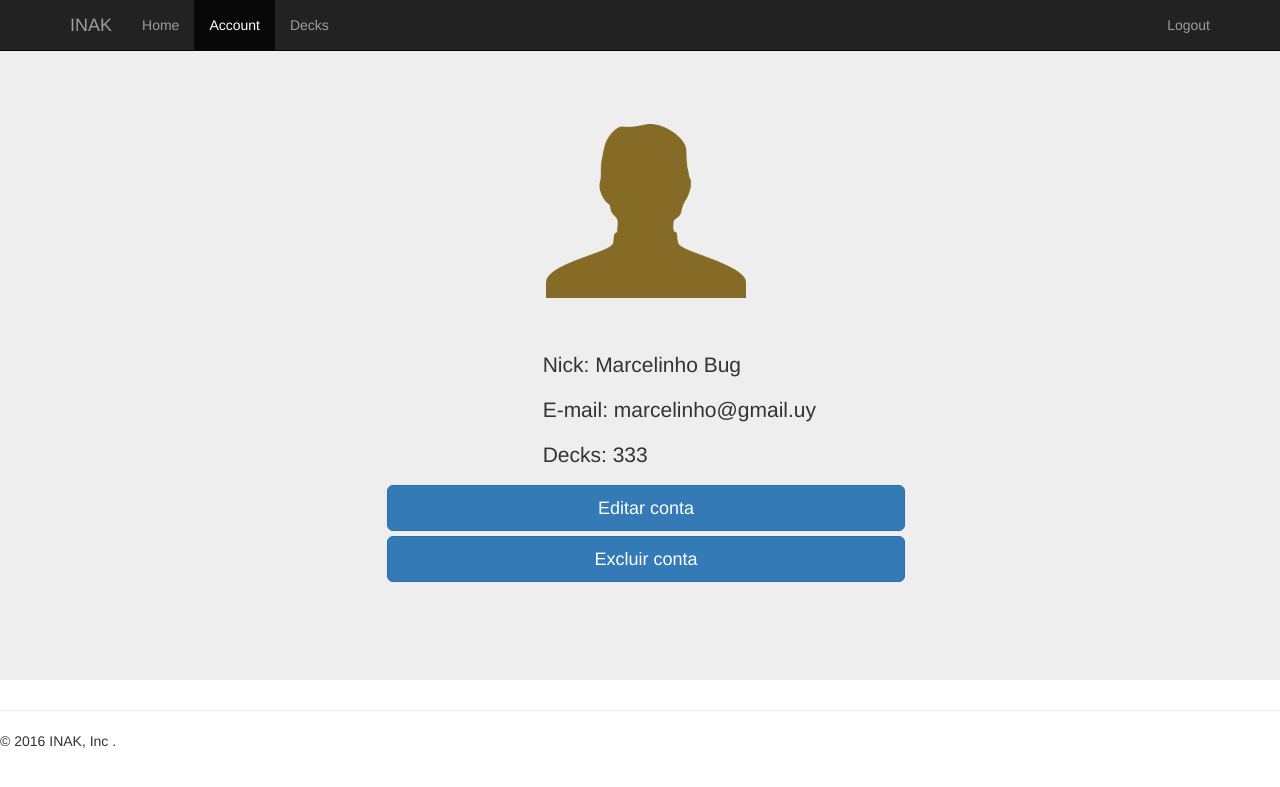
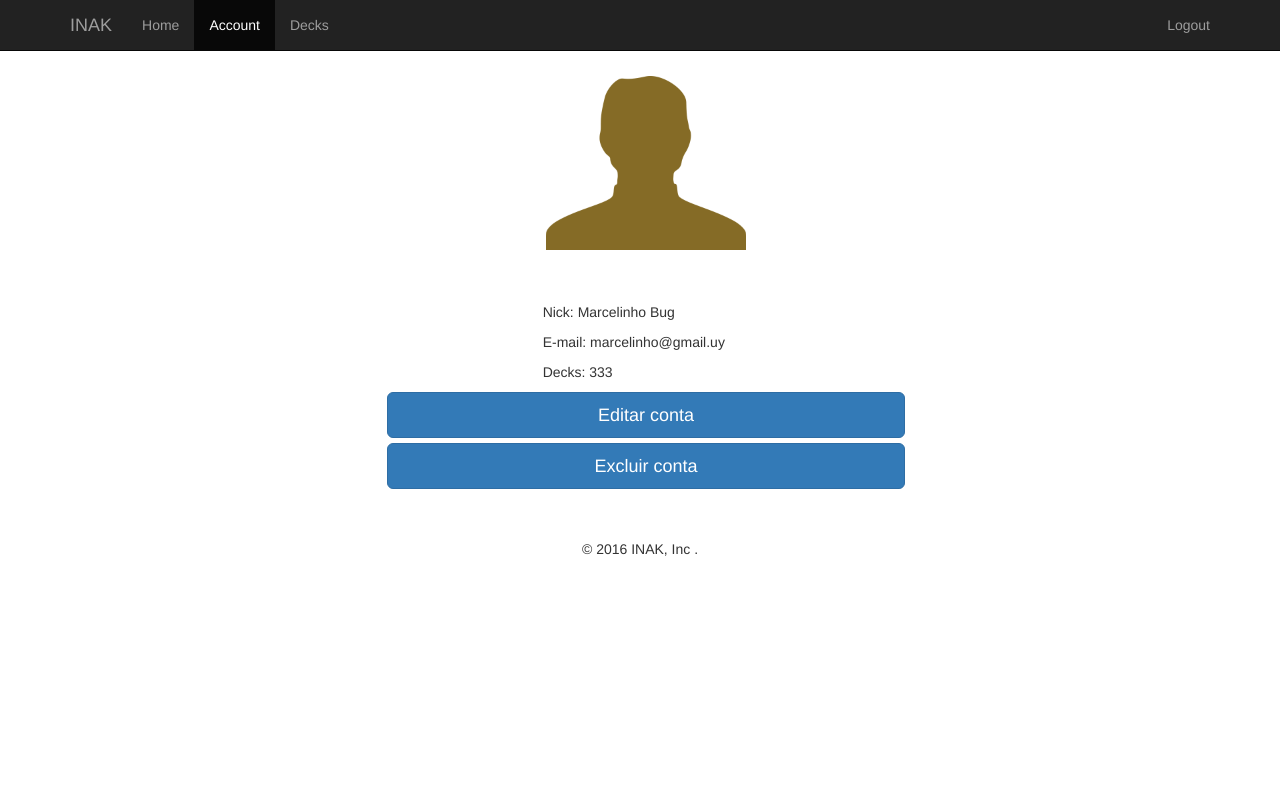
Before and after one commit to jcbecker/inak, a PHP site: page /profile.php in a window 1280 px wide. Shown: the top 787 px of the page. Run offline with PHP 8.4, Linux system fonts and the light colour scheme.

Commit message:
Adicionado a pagina padrão

```diff
--- a/css/inak.css
+++ b/css/inak.css
@@ -14,8 +14,10 @@
      height: auto;
      width: 45%;
      margin: auto auto auto 28%;
-
- }
+}
+.containerProfile{
+     background-color: gray;
+}
  #profile_img{
      width: 200px;
      height: 200px;
@@ -25,3 +27,6 @@
      margin-left: 30%;
      margin-top: 10%;
  }
+footer {
+    text-align:center;
+}
--- /dev/null
+++ b/footer.php
@@ -0,0 +1,9 @@
+<footer>
+          <p>&copy; 2016 INAK, Inc .</p>
+</footer>
+
+<script src="https://ajax.googleapis.com/ajax/libs/jquery/1.12.4/jquery.min.js"></script>
+<script src="http://maxcdn.bootstrapcdn.com/bootstrap/3.3.7/js/bootstrap.min.js"></script>
+
+</body>
+</html>
--- /dev/null
+++ b/menu.php
@@ -0,0 +1,34 @@
+<!DOCTYPE html>
+<html lang="pt-BR">
+  <head>
+        <title>Home Page</title>
+        <meta charset="utf-8">
+        <meta name="viewport" content="width=device-width, initial-scale=1">
+        <link href="css/inak.css" rel="stylesheet">
+        <link rel="stylesheet" href="http://maxcdn.bootstrapcdn.com/bootstrap/3.3.7/css/bootstrap.min.css">
+
+  </head>
+  <body>
+        <nav class="navbar navbar-inverse navbar-fixed-top">
+            <div class="container">
+                <div class="navbar-header">
+                     <button type="button" class="navbar-toggle collapsed" data-toggle="collapse" data-target="#bs-example-navbar-collapse-1" aria-expanded="false">
+                         <span class="sr-only">Toggle navigation</span>
+                         <span class="icon-bar"></span>
+                         <span class="icon-bar"></span>
+                         <span class="icon-bar"></span>
+                     </button>
+                     <a class="navbar-brand" href="#">INAK</a>
+                </div>
+                <div class="collapse navbar-collapse" id="bs-example-navbar-collapse-1">
+                    <ul class="nav navbar-nav">
+                        <li><a href="#">Home</a></li>
+                        <li class="active"><a href="#">Account<span class="sr-only">(current)</span></a></li>
+                        <li><a href="#">Decks</a></li>
+                    </ul>
+                    <ul class="nav navbar-nav navbar-right">
+                        <li><a href="#">Logout</a></li>
+                    </ul>
+                </div>
+            </div>
+        </nav>
--- a/profile.php
+++ b/profile.php
@@ -1,39 +1,5 @@
-<!DOCTYPE html>
-<html lang="pt-BR">
-  <head>
-        <title>Home Page</title>
-        <meta charset="utf-8">
-        <meta name="viewport" content="width=device-width, initial-scale=1">
-        <link href="css/inak.css" rel="stylesheet">
-        <link rel="stylesheet" href="http://maxcdn.bootstrapcdn.com/bootstrap/3.3.7/css/bootstrap.min.css">
-        <script src="https://ajax.googleapis.com/ajax/libs/jquery/1.12.4/jquery.min.js"></script>
-        <script src="http://maxcdn.bootstrapcdn.com/bootstrap/3.3.7/js/bootstrap.min.js"></script>
-  </head>
-  <body>
-        <nav class="navbar navbar-inverse navbar-fixed-top">
-            <div class="container">
-                <div class="navbar-header">
-                     <button type="button" class="navbar-toggle collapsed" data-toggle="collapse" data-target="#bs-example-navbar-collapse-1" aria-expanded="false">
-                         <span class="sr-only">Toggle navigation</span>
-                         <span class="icon-bar"></span>
-                         <span class="icon-bar"></span>
-                         <span class="icon-bar"></span>
-                     </button>
-                     <a class="navbar-brand" href="#">INAK</a>
-                </div>
-                <div class="collapse navbar-collapse" id="bs-example-navbar-collapse-1">
-                    <ul class="nav navbar-nav">
-                        <li><a href="#">Home</a></li>
-                        <li class="active"><a href="#">Account<span class="sr-only">(current)</span></a></li>
-                        <li><a href="#">Decks</a></li>
-                    </ul>
-                    <ul class="nav navbar-nav navbar-right">
-                        <li><a href="#">Logout</a></li>
-                    </ul>
-                </div>
-            </div>
-        </nav>
-        <div class="jumbotron">
+<?php include "menu.php"; ?>
+        <div  >
             <div class="container showHome" id ="profile">
                 <div class="row">
                     <div class="col-md-12" id = "profile_body">
@@ -51,10 +17,6 @@
                 </div>
             </div>
         </div>
-        <hr>
 
-        <footer>
-          <p>&copy; 2016 INAK, Inc .</p>
-        </footer>
-    </body>
-</html>
+
+<?php include "footer.php"; ?>
```
Also changed, not shown: index.php (+2 -33 lines).
